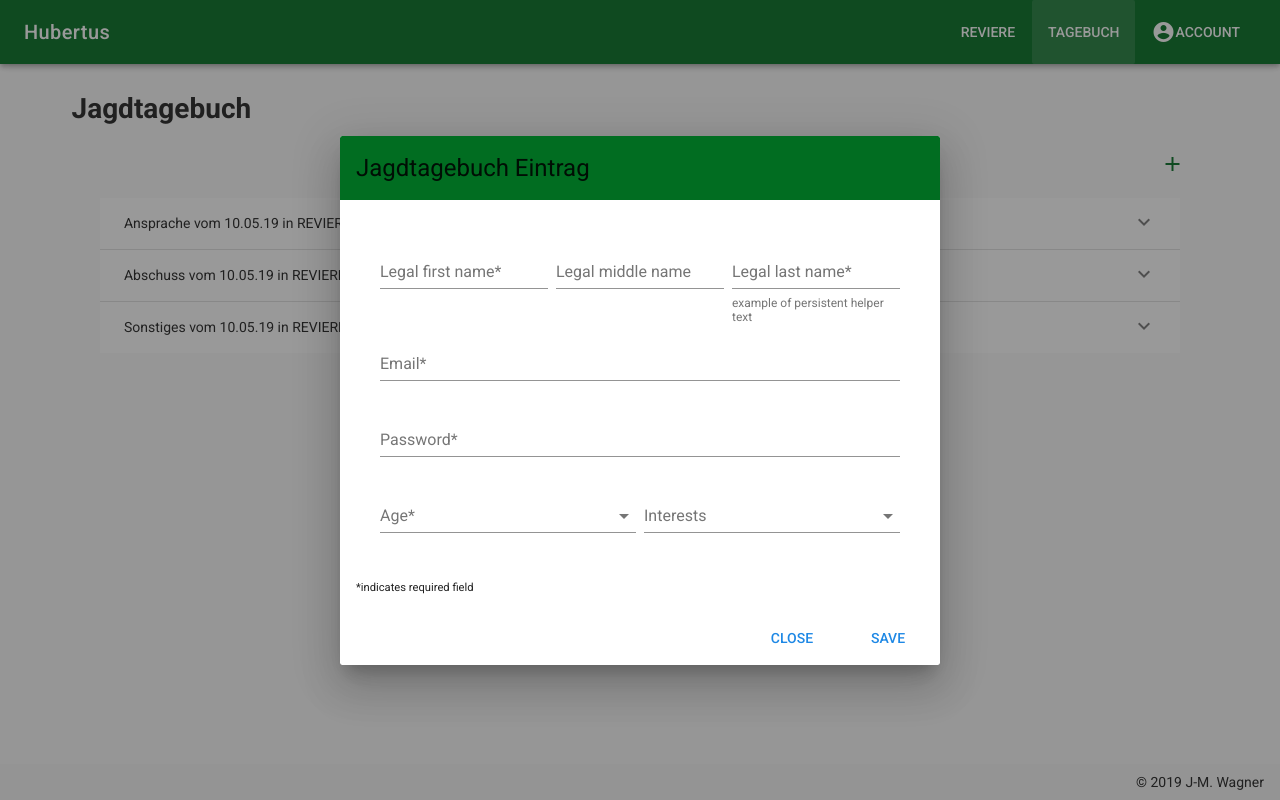
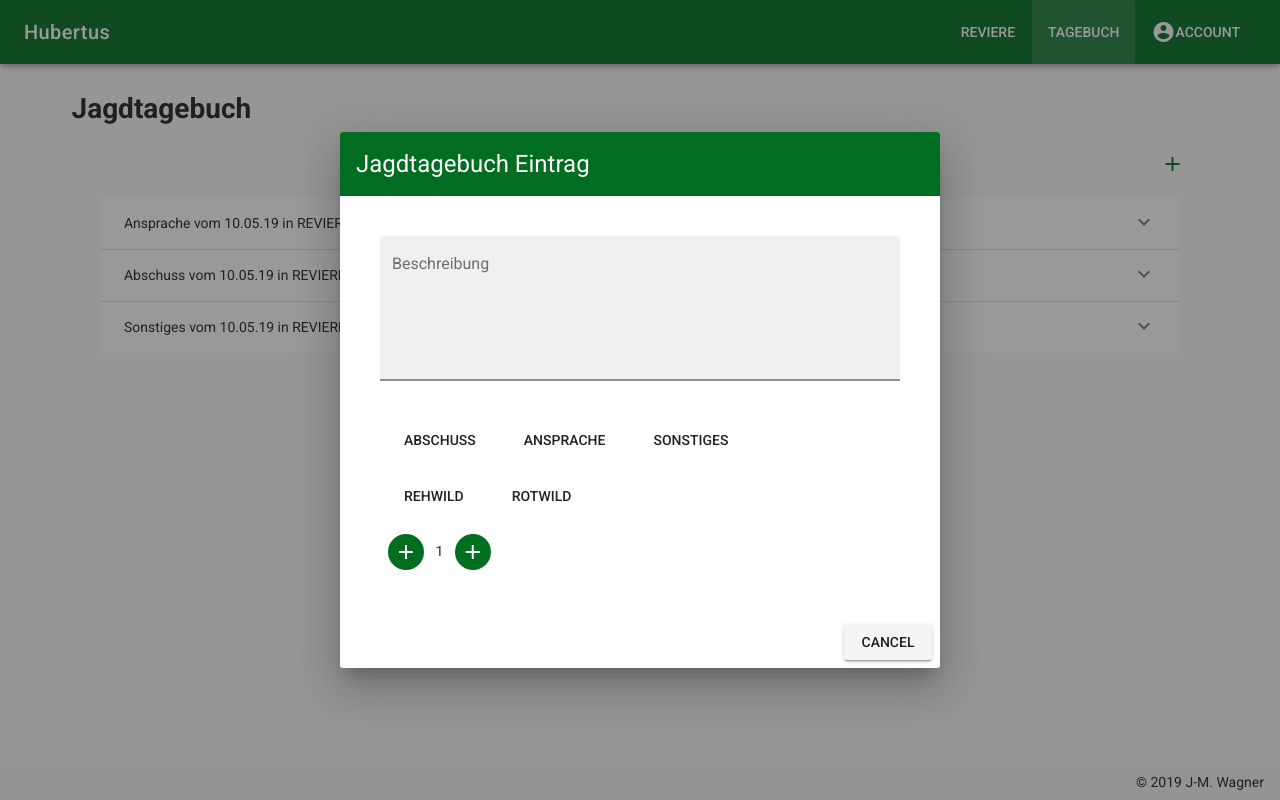
Before and after one commit to WagnerJM/hubertus_client, a Vue app: page /tagebuch in a window 1280 px wide. Both pictures are taken after a click on the button "add". Built offline with nearby package versions, Linux system fonts and the light colour scheme.

Commit message:
added Eintraglogic

```diff
--- a/src/components/Tagebuch.vue
+++ b/src/components/Tagebuch.vue
@@ -3,7 +3,7 @@
     <v-progress-circular id="loading" color="primary" indeterminate :size="70" :width="7"></v-progress-circular>
   </v-container>
   <v-container v-else>
-    <v-layout column>
+    <v-layout align-center justify-center column>
       <v-flex xs12 lg9>
         <h1>Jagdtagebuch</h1>
         <v-dialog v-model="dialog" max-width="600px">
@@ -14,52 +14,51 @@
           </template>
           <v-card>
             <v-card-title class="primary">
-              <span dark class="headline">Jagdtagebuch Eintrag</span>
+              <span class="headline white--text">Jagdtagebuch Eintrag</span>
             </v-card-title>
             <v-card-text>
               <v-container grid-list-md>
-                <v-layout wrap>
-                  <v-flex xs12 sm6 md4>
-                    <v-text-field label="Legal first name*" required></v-text-field>
+                <v-layout column >
+                  <v-flex xs12>
+                    <v-textarea
+                      name="input-7-1"
+                      box
+                      label="Beschreibung"
+                      auto-grow
+                      value=""
+                      ></v-textarea>
                   </v-flex>
-                  <v-flex xs12 sm6 md4>
-                    <v-text-field
-                      label="Legal middle name"
-                      hint="example of helper text only on focus"
-                    ></v-text-field>
+
+                  <v-flex xs12>
+                    <v-btn @click="addEintragsart($event,'Abschuss')" flat>Abschuss</v-btn>
+                    <v-btn @click="addEintragsart($event,'Ansprach')" flat>Ansprache</v-btn>
+                    <v-btn @click="addEintragsart($event,'sonstiges')" flat>Sonstiges</v-btn>
                   </v-flex>
-                  <v-flex xs12 sm6 md4>
-                    <v-text-field
-                      label="Legal last name*"
-                      hint="example of persistent helper text"
-                      persistent-hint
-                      required
-                    ></v-text-field>
+                  <v-flex>
+                    <v-btn flat >Rehwild</v-btn>
+                    <v-btn flat @click="addWildart($event, 'Rotwild')" >Rotwild</v-btn>
                   </v-flex>
-                  <v-flex xs12>
-                    <v-text-field label="Email*" required></v-text-field>
-                  </v-flex>
-                  <v-flex xs12>
-                    <v-text-field label="Password*" type="password" required></v-text-field>
-                  </v-flex>
-                  <v-flex xs12 sm6>
-                    <v-select :items="['0-17', '18-29', '30-54', '54+']" label="Age*" required></v-select>
-                  </v-flex>
-                  <v-flex xs12 sm6>
-                    <v-autocomplete
-                      :items="['Skiing', 'Ice hockey', 'Soccer', 'Basketball', 'Hockey', 'Reading', 'Writing', 'Coding', 'Basejump']"
-                      label="Interests"
-                      multiple
-                    ></v-autocomplete>
-                  </v-flex>
+
+
+
+
+                  <v-flex xs12 >
+                    <v-btn icon color="primary" @click="decrement()"><v-icon>add</v-icon></v-btn>
+                    <span>
+                      {{this.tagebuch.tier.anzahl}}
+                    </span>
+                  <v-btn icon color="primary" @click="increment()"><v-icon>add</v-icon></v-btn>
+
+                   </v-flex>
                 </v-layout>
+
+
               </v-container>
-              <small>*indicates required field</small>
-            </v-card-text>
+              </v-card-text>
             <v-card-actions>
               <v-spacer></v-spacer>
-              <v-btn color="blue darken-1" flat @click="dialog = false">Close</v-btn>
-              <v-btn color="blue darken-1" flat @click="dialog = false">Save</v-btn>
+              <v-btn @click="cancel()"  >Cancel</v-btn>
+
             </v-card-actions>
           </v-card>
         </v-dialog>
@@ -131,15 +130,24 @@ export default {
   computed: mapState({
     tagebuchState: state => state.tagebuch
   }),
-  data: () => ({
-    dialog: false,
-    tagebuch: {
+  methods: {
+    addEintragsart: function(event, value) {
+      this.tagebuch.eintragsart = value;
+    },
+    increment: function(event) {
+      this.tagebuch.tier.anzahl++;
+    },
+    decrement: function(event) {
+      this.tagebuch.tier.anzahl--;
+    },
+    resetForm: function(event) {
+      this.tagebuch = {
       eintragsart: "",
       beschreibung: "",
       tier: {
         wildArt: "",
         unterArt: "",
-        anzahl: null
+        anzahl: 1
       },
       revier: "",
       position: {
@@ -150,7 +158,46 @@ export default {
       uhrzeit: "",
       foto: true,
       foto_path: ""
+      }
+    },
+    cancel: function(event) {
+      this.dialog = false;
+      this.resetForm();
+    },
+    addWildart: function(event, Wildart) {
+      console.log(Wildart);
+      this.tier.wildArt = Wildart;
+    },
+    addUnterart: function(event, Unterart) {
+      this.thier.unterArt = Unterart;
     }
+  },
+  data: () => ({
+    dialog: false,
+    tagebuch: {
+      eintragsart: "",
+      beschreibung: "",
+      tier: {
+        wildArt: "",
+        unterArt: "",
+        anzahl: 1
+      },
+      revier: "",
+      position: {
+        lat: "",
+        log: ""
+      },
+      datum: "",
+      uhrzeit: "",
+      foto: true,
+      foto_path: ""
+    },
+    Wildart: [
+      { Wildart: "Rehwild", Rehwild: [ { name: "Bock" }, { name: "Ricke" } ] },
+      { Wildart: "Rotwild", Rotwild: [ { name: "Hirschbulle" }, { name: "Hirschkuh" } ] },
+    ]
+
+
   })
 };
 </script>
```
